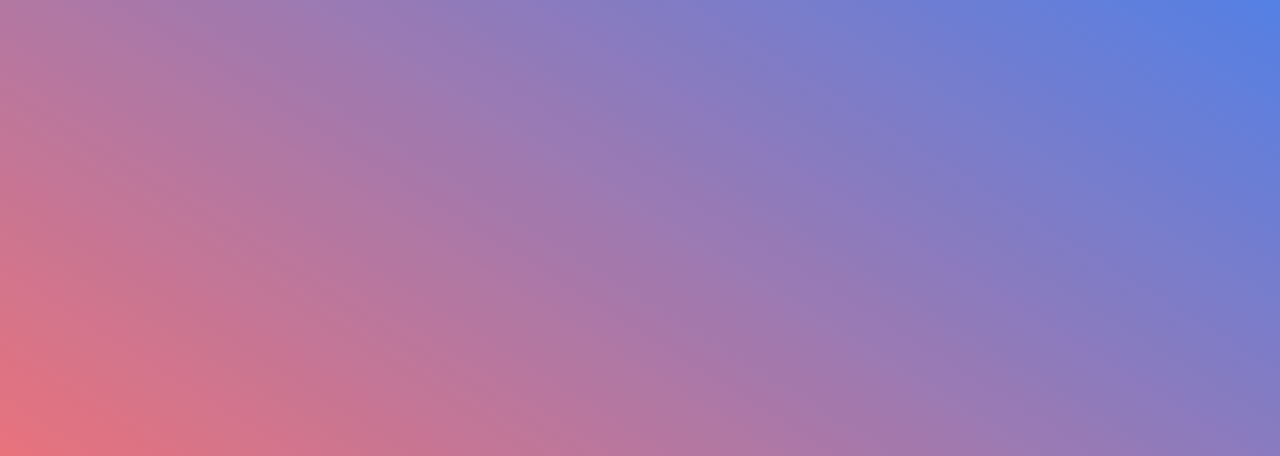
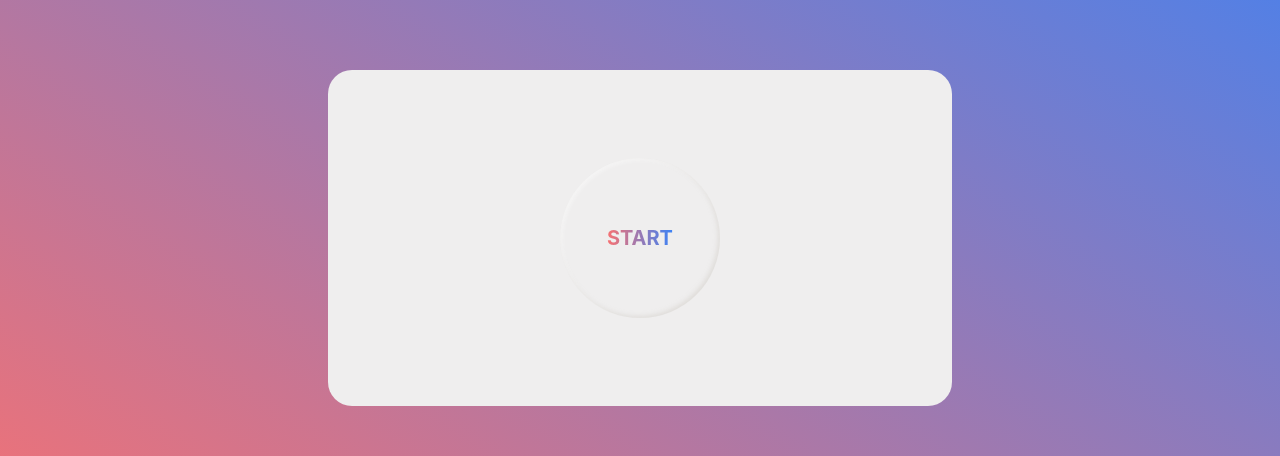
Before and after one commit to nilseng/big5ish, a React (Create React App) app in the folder client/: page / in a window 1280 px wide. Shown: the part 210-666 px from the top of the page. Built offline with nearby package versions, Linux system fonts and the light colour scheme.

Commit message:
chore: renames landing to landing page

```diff
--- a/client/src/pages/Landing.tsx
+++ b/client/src/pages/LandingPage.tsx
@@ -13,7 +13,7 @@
   }
 `;
 
-export const Landing = () => {
+export const LandingPage = () => {
   const [gameId] = useState<string>(nanoid(roomIDLength));
   const navigate = useNavigate();
 
@@ -26,7 +26,8 @@
   if (error) return <p className="text-xl font-bold text-gray-50">Shit! Something went wrong! :(</p>;
 
   return (
-    <div className="flex flex-col justify-center items-center w-full h-1/2 md:w-1/2 md:h-1/2 bg-light rounded-3xl m-4 pb-4">
+    <div className="h-full w-full flex justify-center items-center p-4">
+      <div className="h-1/2 w-full sm:w-1/2 flex justify-center items-center bg-light rounded-3xl">
         <NeuButton
           type="light"
           textClassName="text-gray-700 font-bold text-xl bg-clip-text text-transparent bg-gradient-to-r from-red-400 to-blue-500"
@@ -36,5 +37,6 @@
           action={() => navigate(`${paths.waitingRoom}/${gameId}`)}
         />
       </div>
+    </div>
   );
 };
```
Lines whose indentation alone changed are shown as unchanged.
